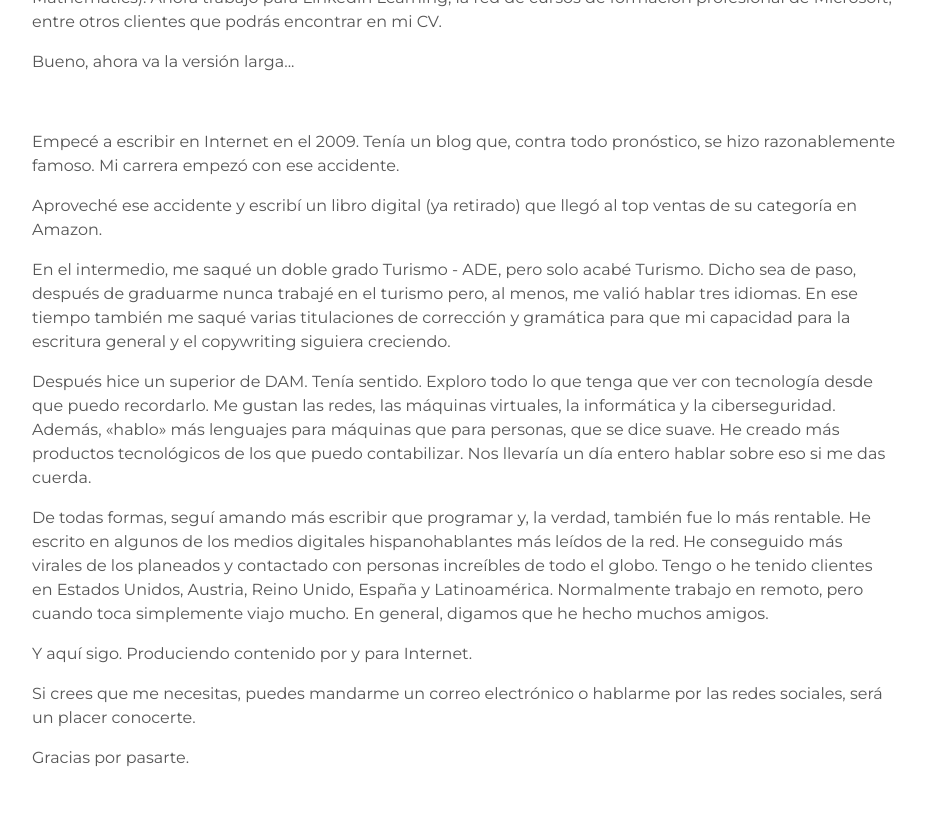
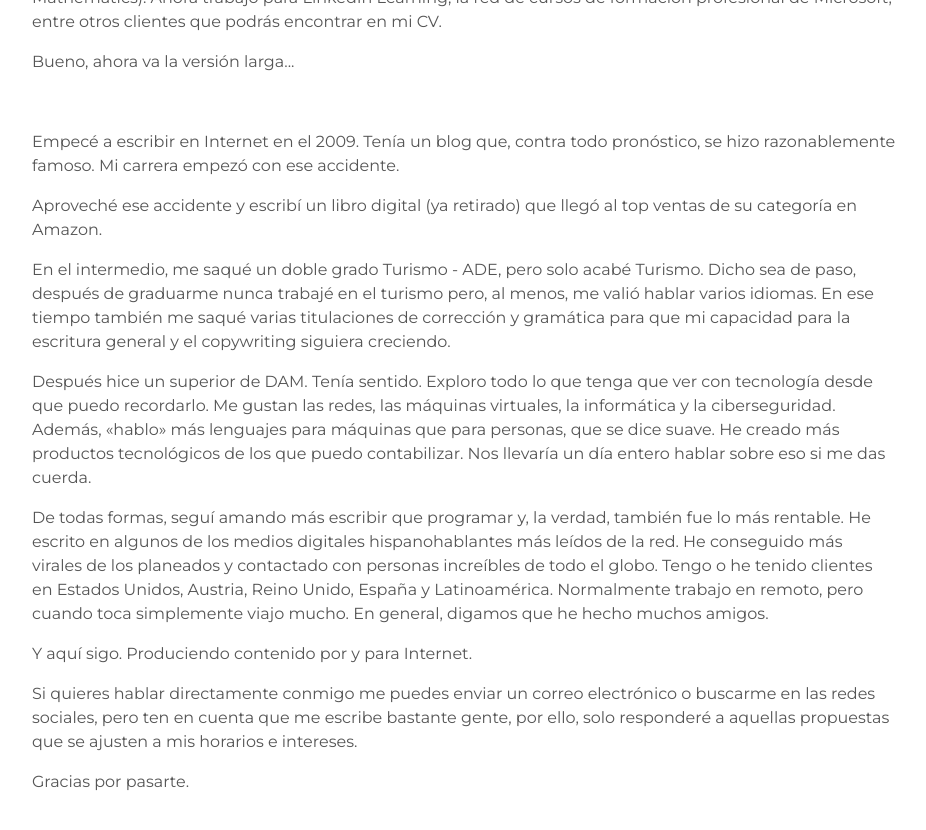
Before and after one commit to kavmini/kavmini, a Jekyll site: the page built from index.html, in a window 1280 px wide and 900 px high, scrolled down 1159 px. Shown: the top 830 px of the window, without its empty margins (176-1102 px from the left). Built offline with Jekyll 4.4.1, drawn with Linux system fonts in a browser that asks for light colours.

Commit message:
Update about.html

```diff
--- a/_includes/about.html
+++ b/_includes/about.html
@@ -15,13 +15,13 @@
 
 <p>Empecé a escribir en Internet en el 2009. Tenía un blog que, contra todo pronóstico, se hizo razonablemente famoso. Mi carrera empezó con ese accidente.</p>
 <p>Aproveché ese accidente y escribí un libro digital (ya retirado) que llegó al top ventas de su categoría en Amazon.</p>
-<p>En el intermedio, me saqué un doble grado Turismo - ADE, pero solo acabé Turismo. Dicho sea de paso, después de graduarme nunca trabajé en el turismo pero, al menos, me valió hablar tres idiomas. En ese tiempo también me saqué varias titulaciones de corrección y gramática para que mi capacidad para la escritura general y el copywriting siguiera creciendo.</p>
+<p>En el intermedio, me saqué un doble grado Turismo - ADE, pero solo acabé Turismo. Dicho sea de paso, después de graduarme nunca trabajé en el turismo pero, al menos, me valió hablar varios idiomas. En ese tiempo también me saqué varias titulaciones de corrección y gramática para que mi capacidad para la escritura general y el copywriting siguiera creciendo.</p>
 <p>Después hice un superior de DAM. Tenía sentido. Exploro todo lo que tenga que ver con tecnología desde que puedo recordarlo. Me gustan las redes, las máquinas virtuales, la informática y la ciberseguridad. Además, «hablo» más lenguajes para máquinas que para personas, que se dice suave. He creado más productos tecnológicos de los que puedo contabilizar. Nos llevaría un día entero hablar sobre eso si me das cuerda.</p>
 <p>De todas formas, seguí amando más escribir que programar y, la verdad, también fue lo más rentable. He escrito en algunos de los medios digitales hispanohablantes más leídos de la red. He conseguido más virales de los planeados y contactado con personas increíbles de todo el globo. Tengo o he tenido clientes en Estados Unidos, Austria, Reino Unido, España y Latinoamérica.  Normalmente trabajo en remoto, pero cuando toca simplemente viajo mucho. En general, digamos que he hecho muchos amigos.</p>
 
 <p>Y aquí sigo. Produciendo contenido por y para Internet.</p>
 
-<p>Si crees que me necesitas, puedes mandarme un correo electrónico o hablarme por las redes sociales, será un placer conocerte. </p>
+<p>Si quieres hablar directamente conmigo me puedes enviar un correo electrónico o buscarme en las redes sociales, pero ten en cuenta que me escribe bastante gente, por ello, solo responderé a aquellas propuestas que se ajusten a mis horarios e intereses. </p>
 
 Gracias por pasarte.
 
```
